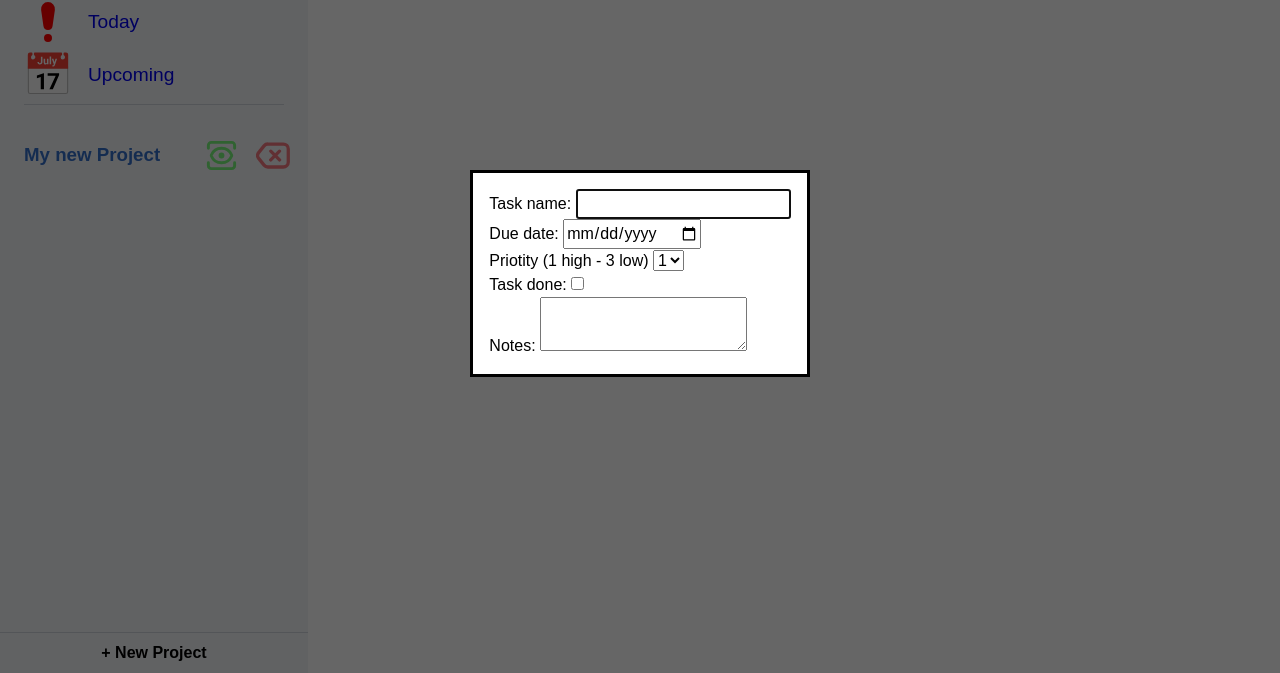
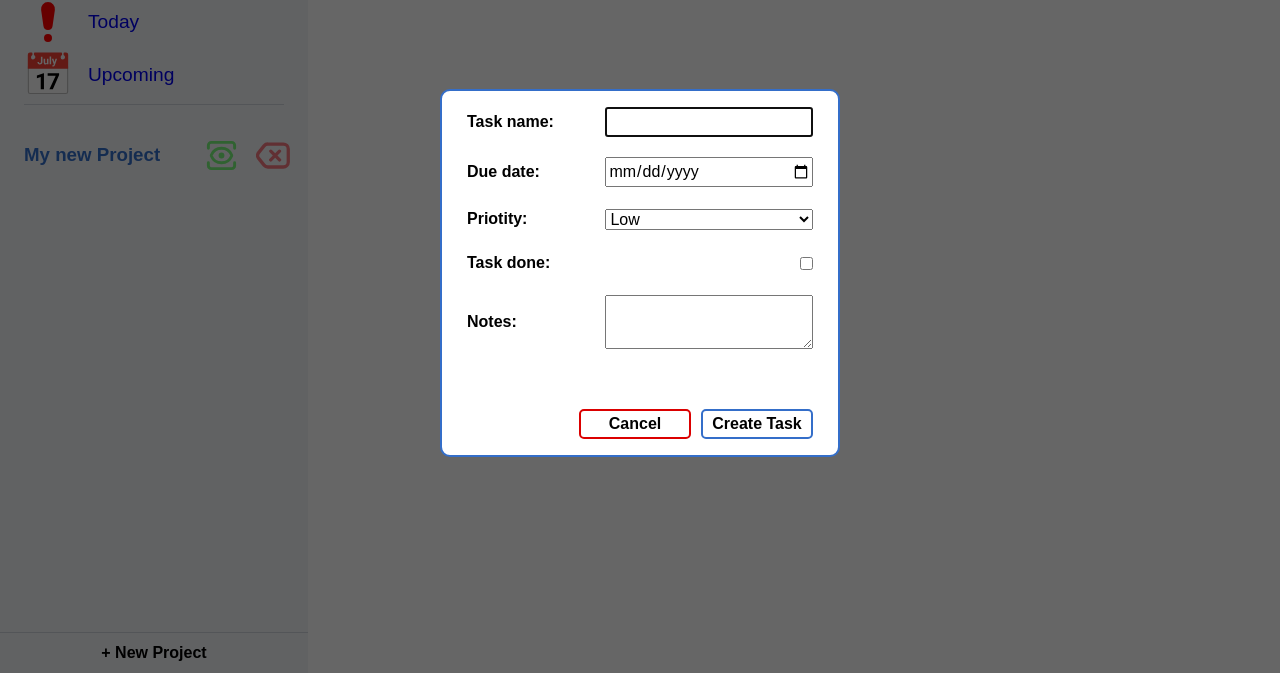
Before and after one commit to Tou1lle/todo-list-top2, a website built with webpack: page src/template.html in a window 1280 px wide. Both pictures are taken after a click on the button "Add Task". Shown: the part 127-800 px from the top of the page. Built offline with nearby package versions, Linux system fonts and the light colour scheme.

Commit message:
Style dialog and form elements

```diff
--- a/src/styles/style.css
+++ b/src/styles/style.css
@@ -7,6 +7,7 @@
   --blue: #346EC9;
   --basic-font: Arial, Helvetica, sans-serif;
   --header-height: 40px;
+  --form-gap: 20px;
 }
 
 /*
@@ -51,12 +52,12 @@ This is to ensure that the page doesnt get bigger than it needs to be
   max-height: calc(100% - var(--header-height));
 }
 
-.main-body > div {
+.main-body>div {
   flex: 1;
 }
 
-.main-body > div:last-child {
-  flex:3;
+.main-body>div:last-child {
+  flex: 3;
 }
 
 /*
@@ -116,7 +117,7 @@ dividing the sidebar and some centering
 /*
 Images for the default options
 */
-.default-option > img {
+.default-option>img {
   width: 48px;
   height: 48px;
 }
@@ -129,15 +130,15 @@ Images for the default options
   margin-bottom: 5px;
 }
 
-.default-option > a {
+.default-option>a {
   text-decoration: none;
 }
 
-.default-option > a:visited {
+.default-option>a:visited {
   color: black;
 }
 
-.default-option > a:hover {
+.default-option>a:hover {
   color: var(--blue);
 }
 
@@ -160,7 +161,7 @@ Centering the SVG imgs for Projects
   align-items: center;
 }
 
-.project-button-container > button {
+.project-button-container>button {
   flex-shrink: 0;
 }
 
@@ -172,8 +173,8 @@ Centering the SVG imgs for Projects
 /*
 Making the buttons appropriate size and center
 */
-.button-view > img,
-.button-delete > img {
+.button-view>img,
+.button-delete>img {
   width: 35px;
   height: 35px;
   opacity: 0.5;
@@ -181,8 +182,8 @@ Making the buttons appropriate size and center
   justify-content: center;
 }
 
-.button-view > img:hover,
-.button-delete > img:hover {
+.button-view>img:hover,
+.button-delete>img:hover {
   opacity: 1;
   cursor: pointer;
 }
@@ -190,7 +191,7 @@ Making the buttons appropriate size and center
 /*
 Make the Project's name not overflow and hide the longer names
 */
-.project-option > h3 {
+.project-option>h3 {
   width: 200px;
   overflow: hidden;
   text-overflow: ellipsis;
@@ -228,7 +229,7 @@ Styling for select and button elements for the Project in main page
   gap: 1rem;
 }
 
-.project-btn-container > * {
+.project-btn-container>* {
   flex: 1;
   width: 120px;
   height: 2rem;
@@ -240,23 +241,23 @@ Styling for select and button elements for the Project in main page
   font-weight: 600;
 }
 
-.project-btn-container > select {
+.project-btn-container>select {
   border: 1px solid var(--blue);
 }
 
-.project-btn-container > select:hover {
+.project-btn-container>select:hover {
   outline: 1px solid var(--blue);
   cursor: pointer;
 }
 
-.project-btn-container > button {
+.project-btn-container>button {
   border: 2px solid white;
   outline: 2px solid black;
   background-color: var(--blue);
   color: var(--white);
 }
 
-.project-btn-container > button:hover {
+.project-btn-container>button:hover {
   cursor: pointer;
   outline: 1px solid var(--blue);
   border: 2px solid var(--blue);
@@ -266,9 +267,86 @@ Styling for select and button elements for the Project in main page
 
 dialog {
   margin: auto;
+  padding-left: 25px;
+  padding-right: 25px;
+  width: 400px;
 }
 
 ::backdrop {
   background-color: #000;
   opacity: 0.6;
 }
+
+dialog {
+  border-radius: 10px;
+  border: 2px solid var(--blue);
+}
+
+dialog>form {
+  display: flex;
+  flex-direction: column;
+  gap: var(--form-gap);
+}
+
+dialog>form>div {
+  display: flex;
+  justify-content: space-between;
+  align-items: center;
+  gap: var(--form-gap);
+}
+
+dialog>div {
+  display: flex;
+  justify-content: flex-end;
+  gap: 10px;
+  margin-top: calc(var(--form-gap) * 3);
+}
+
+dialog>div>button {
+  width: 7rem;
+}
+
+form label {
+  font-weight: 600;
+  width: max-content;
+  text-wrap: nowrap;
+}
+
+form input[type="text"],
+form input[type="date"],
+form select,
+form textarea {
+  width: 60%;
+}
+
+dialog .form-cancel-btn {
+  background-color: var(--white);
+  border: 2px solid rgb(219, 0, 0);
+}
+
+dialog .form-submit-btn {
+  background-color: var(--white);
+  border: 2px solid var(--blue);
+  color: #000;
+
+}
+
+dialog .form-cancel-btn,
+dialog .form-submit-btn {
+  border-radius: 5px;
+  font-weight: 600;
+}
+
+dialog .form-cancel-btn:hover {
+  cursor: pointer;
+  border: 2px solid black;
+  background-color: rgb(255, 64, 64);
+  color: var(--white);
+}
+
+dialog .form-submit-btn:hover {
+  cursor: pointer;
+  background-color: var(--blue);
+  border: 2px solid var(--dark);
+  color: var(--white);
+}
--- a/src/template.html
+++ b/src/template.html
@@ -73,11 +73,11 @@
         <input type="date" id="task-duedate" name="task-duedate">
       </div>
       <div>
-        <label for="task-prio">Priotity (1 high - 3 low)</label>
+        <label for="task-prio">Priotity:</label>
         <select name="task-prio" id="task-prio">
-          <option value="1">1</option>
-          <option value="2">2</option>
-          <option value="3">3</option>
+          <option value="1">Low</option>
+          <option value="2">Mid</option>
+          <option value="3">High</option>
         </select>
       </div>
       <div>
@@ -89,6 +89,10 @@
         <textarea name="task-notes" id="task-notes"></textarea>
       </div>
     </form>
+    <div>
+      <button type="reset" class="form-cancel-btn">Cancel</button>
+      <button type="submit" class="form-submit-btn">Create Task</button>
+    </div>
   </dialog>
 </body>
 
```
